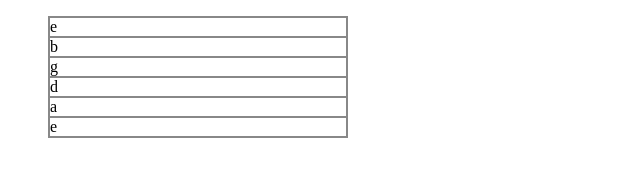
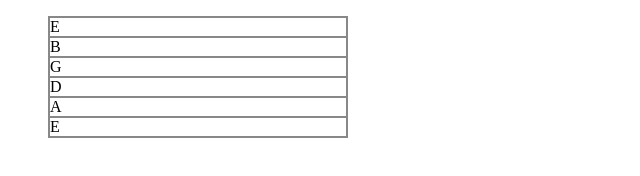
Before and after one commit to polytechnix/hitml, a plain HTML site: page layout/index.html in a window 1280 px wide. Shown: the full height of the page, 0-640 px from the left. Drawn offline with Linux system fonts and the light colour scheme.

Commit message:
Update index.html

```diff
--- a/layout/index.html
+++ b/layout/index.html
@@ -14,12 +14,12 @@
 <body>
 
 <ul>
-  <li>e</li>
-  <li>b</li>
-  <li>g</li>
-  <li>d</li>
-  <li>a</li>
-  <li>e</li>
+  <li>E</li>
+  <li>B</li>
+  <li>G</li>
+  <li>D</li>
+  <li>A</li>
+  <li>E</li>
 </ul>
 
 </body>
```
